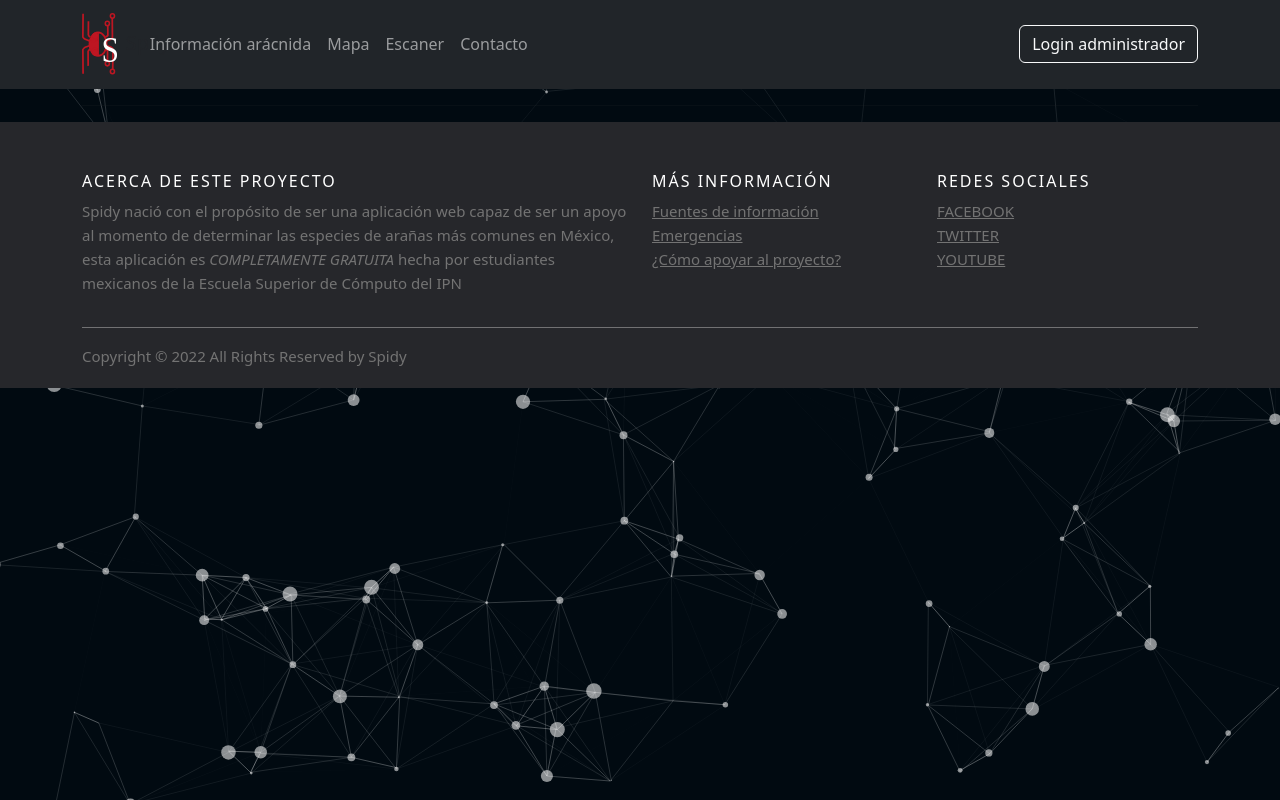
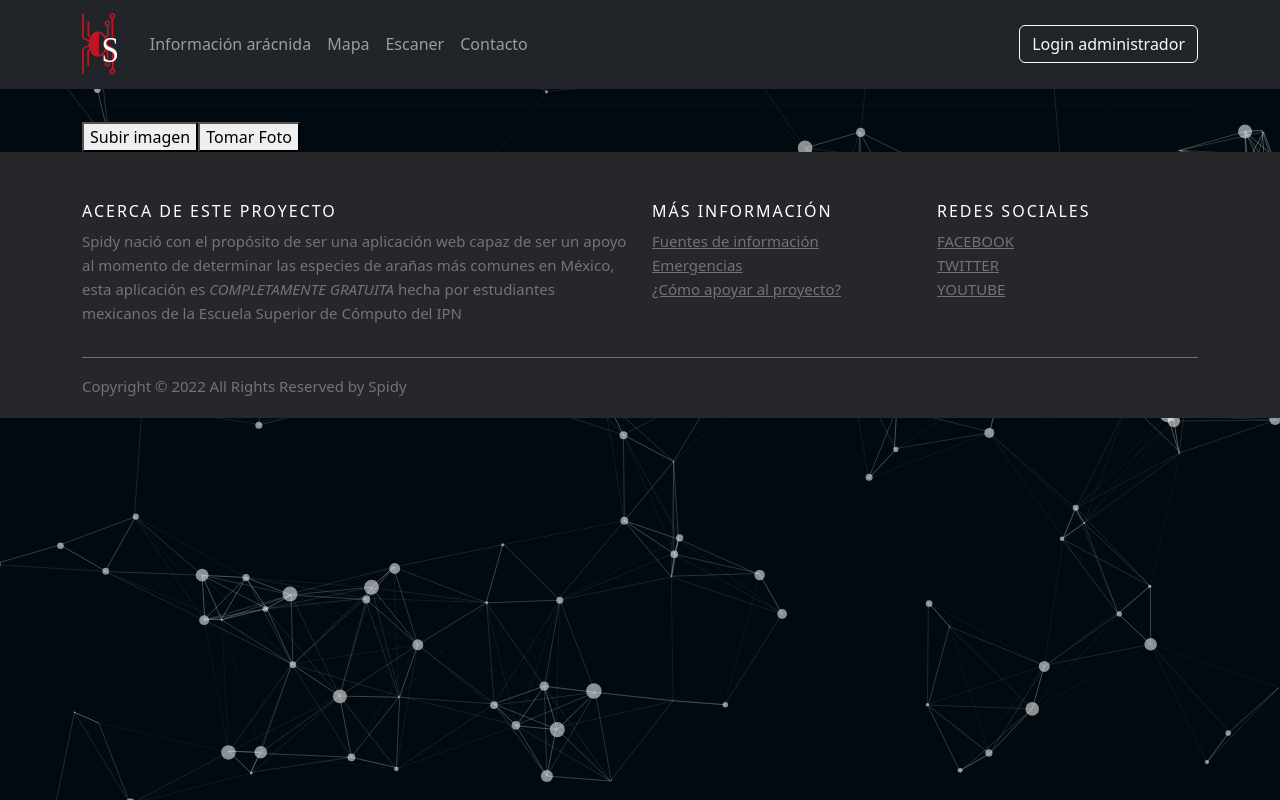
Before and after one commit to BrauuHdzM/spidy, a React (Create React App) app: page /Detectar in a window 1280 px wide. Built offline with nearby package versions, Linux system fonts and the light colour scheme.

Commit message:
Pagina de seleccion de tipo de deteccion

```diff
--- a/src/App.js
+++ b/src/App.js
@@ -4,6 +4,7 @@ import { NavBar } from './components/NavBar';
 import { Inicio } from './components/Inicio';
 import { Nosotros } from './components/Nosotros';
 import { Mapa } from './components/Mapa';
+import { Detectar } from './components/Detectar';
 import { CameraCapture } from './components/CameraCapture';
 
 import GridLoader from "react-spinners/GridLoader";
@@ -53,6 +54,8 @@ function App() {
         </Route>
         <Route path="/Nosotros" element= {<Nosotros />}>
         </Route>
+        <Route path="/Detectar" element= {<Detectar />}>
+        </Route>
         <Route path="/Escanear" element= {<Escanear />}>
         </Route>
         <Route path="/CameraCapture" element= {<CameraCapture />}>
--- /dev/null
+++ b/src/components/Detectar.jsx
@@ -0,0 +1,13 @@
+import { Link } from 'react-router-dom';
+
+// ...
+export const Detectar = ()=>{
+    return (
+        <div>
+            <Link to="/Escanear"><button>Subir imagen</button></Link>
+            <Link to="/CameraCapture"><button>Tomar Foto</button></Link>
+        </div>
+      );
+
+
+}
--- a/src/components/Inicio.jsx
+++ b/src/components/Inicio.jsx
@@ -27,7 +27,7 @@ export const Inicio = () => {
         <br></br>
 
         <div class="text-center">
-        <Button id="escaner" size="md" href="/Escanear">
+        <Button id="escaner" size="md" href="/Detectar">
           ¡Prueba la aplicación aquí!
         </Button>
         </div>
--- a/src/components/NavBar.js
+++ b/src/components/NavBar.js
@@ -27,7 +27,7 @@ function NavBar() {
 
             <Nav.Link href="/InformacionArana">Información arácnida</Nav.Link>
             <Nav.Link href="/Mapa">Mapa</Nav.Link>
-            <Nav.Link href="/Escanear">Escaner</Nav.Link>
+            <Nav.Link href="/Detectar">Escaner</Nav.Link>
             <Nav.Link href="/Nosotros">Contacto</Nav.Link>
 
               </Nav>
```
